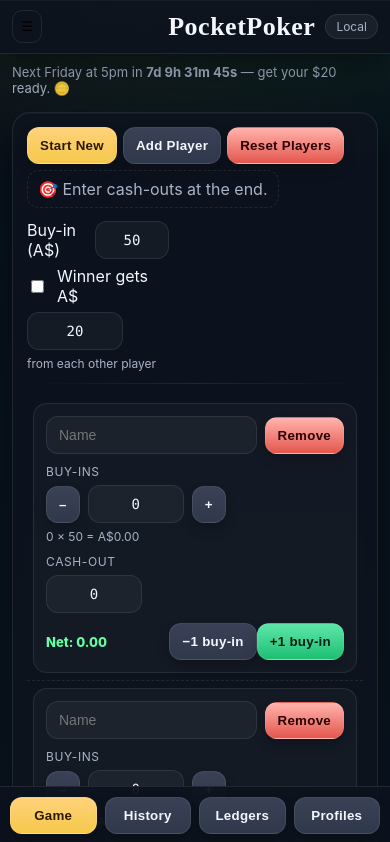
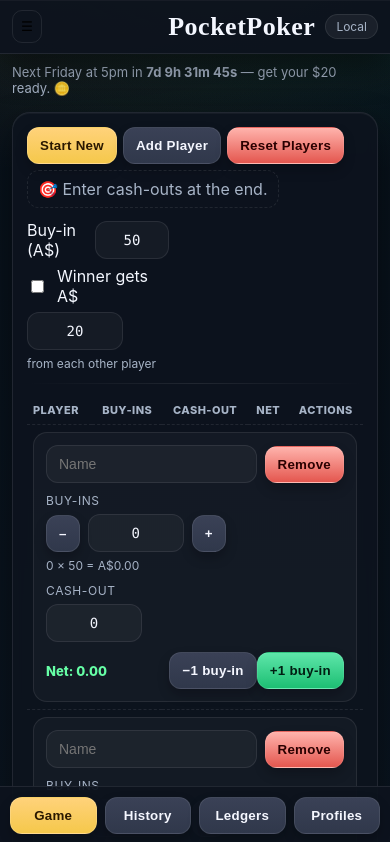
Before and after one commit to Parzival-0x9/pocketpoker, a React (Vite) app: page / in a window 390 px wide. Shown: the top 842 px of the page. Built offline with nearby package versions, Linux system fonts and the light colour scheme.

Commit message:
UI: fix History action buttons spacing on small screens

```diff
--- a/styles.css
+++ b/styles.css
@@ -183,13 +183,7 @@
 
 
 
-/* Prevent History action buttons from crowding edge on small screens */
-@media (max-width: 640px) {
-  .table td .toolbar {
-    justify-content: space-around !important;
-  }
-  .table td .toolbar .btn {
-    min-width: 72px;
-    padding: 8px 10px;
-  }
+/* Ensure table headers are visible on phones */
+@media (max-width: 760px){
+  .table thead{ display: table-header-group !important; }
 }
```
